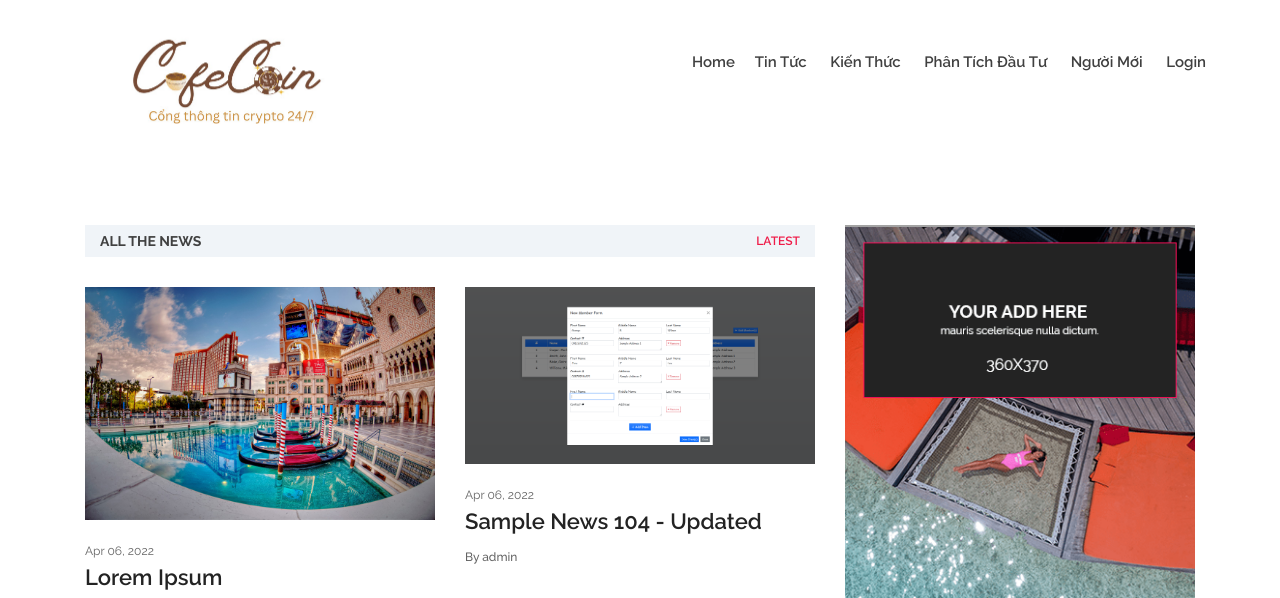
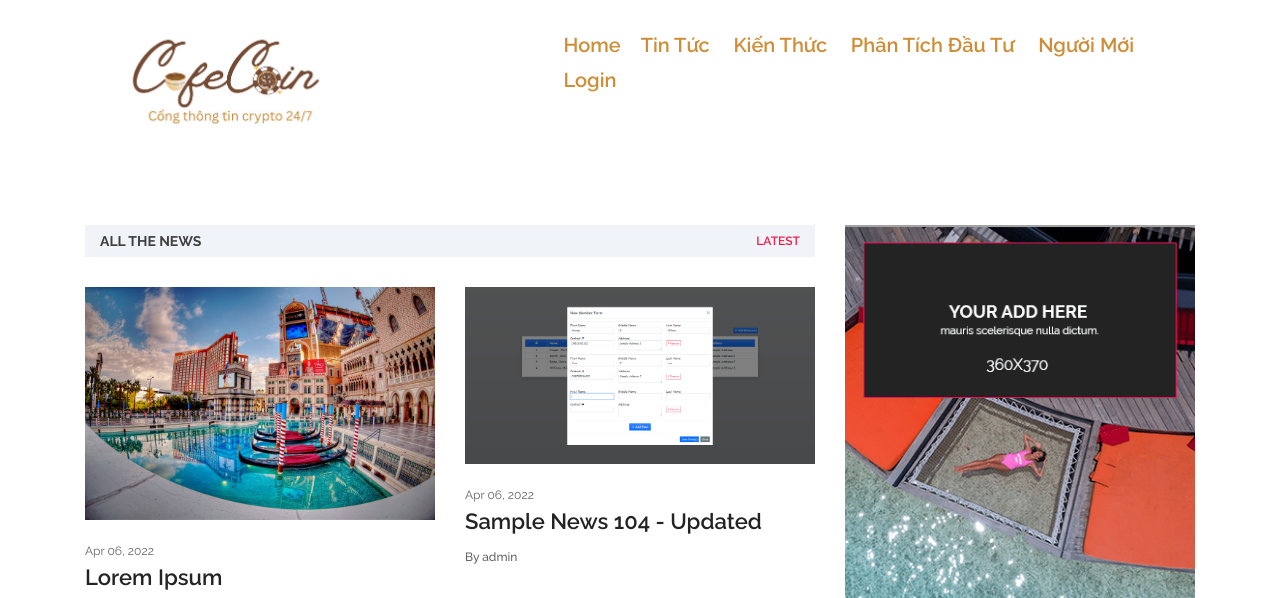
Before and after one commit to alliglobal/Allin_News_001, a Django app: page / in a window 1280 px wide. Shown: the top 598 px of the page. Run offline with Django 4.2, Linux system fonts and the light colour scheme; data comes from the database, SQL or seed files in the repository; both versions use the stored data as it was after the commit; some libraries are stand-ins or nearby versions.

Commit message:
change font-size

```diff
--- a/newsApp/templates/layouts/top-navigation.html
+++ b/newsApp/templates/layouts/top-navigation.html
@@ -28,15 +28,15 @@
                         <!-- Nav Start -->
                         <div class="classynav">
                             <ul>
-                                <li><a href="{%url 'home-page'%}">Home</a>
+                                <li><a style="font-size:1.25rem; color:#cf8d37;" href="{%url 'home-page'%}">Home</a>
                                 {% for category in categories %}
-                                <li><a href="{% url 'category-post' category.id %}">{{category}}</a></li>
+                                <li><a style="font-size:1.25rem; color:#cf8d37;" href="{% url 'category-post' category.id %}">{{category}}</a></li>
                                 {% endfor %}
                                 {% if not user.id %}
-                                <li><a href="{% url 'login-page' %}">Login</a></li>
+                                <li><a style="font-size:1.25rem; color:#cf8d37;" href="{% url 'login-page' %}">Login</a></li>
                                 {% else %}
                                 <li>
-                                    <a href="#">Allin, {{user.username}}</a>
+                                    <a style="font-size:1.25rem; color:#cf8d37;" href="#">Allin, {{user.username}}</a>
                                     <ul class="dropdown">
                                         <li><a href="{% url 'profile-page' %}">Profile</a></li>
                                         <li><a href="{% url 'new-post' %}">New Post</a></li>
--- a/static/css/classy-nav.css
+++ b/static/css/classy-nav.css
@@ -46,7 +46,7 @@ img {
     transition-duration: 500ms;
     text-decoration: none;
     outline: none;
-    font-size: 14px;
+    font-size: 24px;
     font-weight: 400;
     color: #232323;
     display: inline-block; }
@@ -55,7 +55,7 @@ img {
       transition-duration: 500ms;
       text-decoration: none;
       outline: none;
-      font-size: 14px;
+      font-size: 24px;
       font-weight: 400;
       color: #1abc9c; }
   .classy-nav-container.classy-sticky {
@@ -153,7 +153,7 @@ img {
 .classynav ul li.has-down > a:after {
   font-family: 'classyfonts';
   content: "\e900";
-  font-size: 12px;
+  font-size: 32px;
   color: #000000;
   padding-left: 5px;
   -webkit-transition-duration: 500ms;
```
Also changed, not shown: db.sqlite3.
